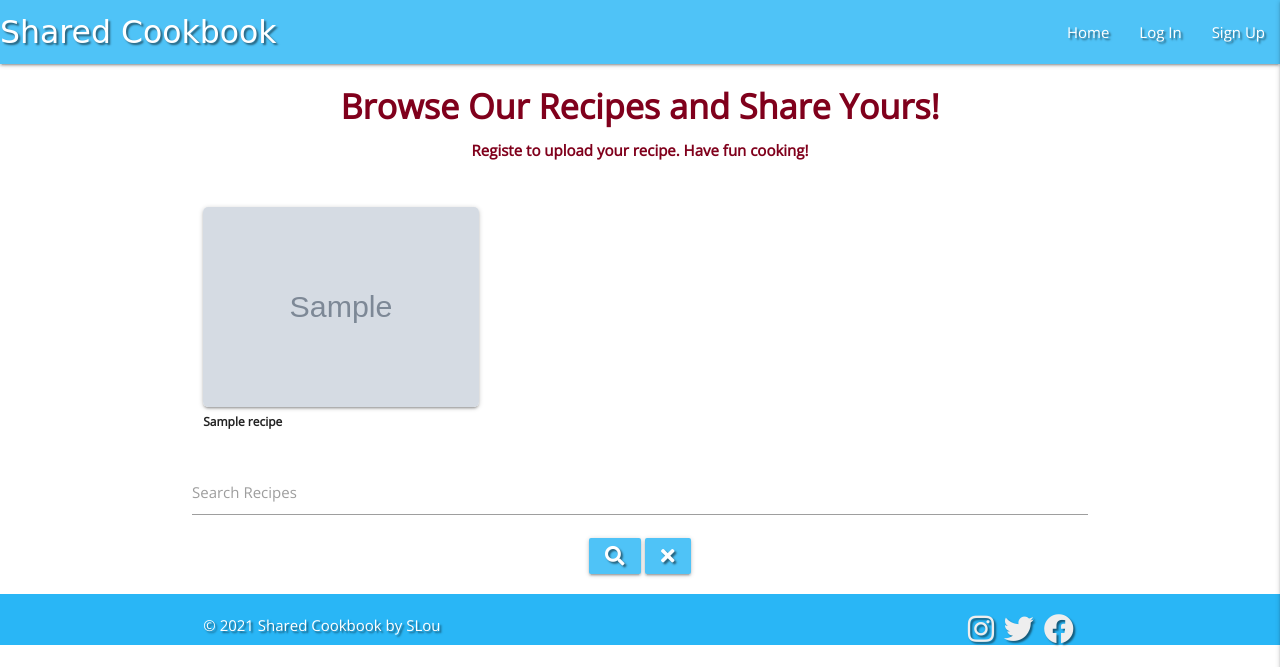
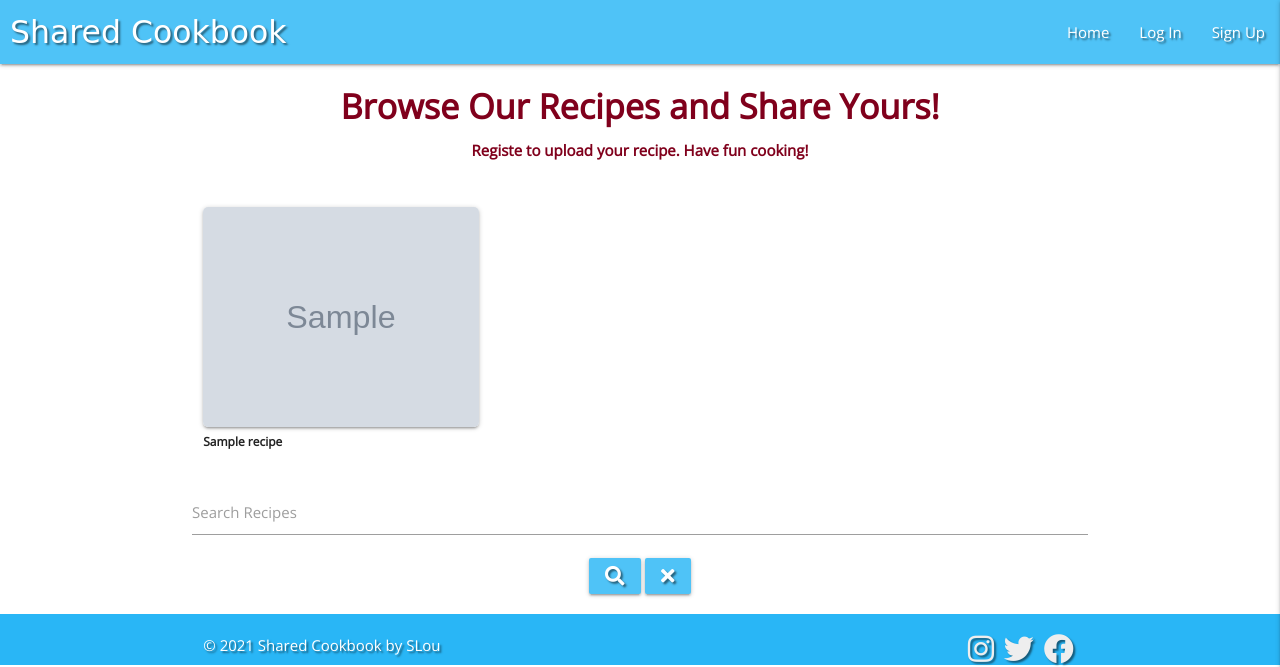
Before and after one commit to Code-Institute-Submissions/suping106-milestone3, a Flask app: page / in a window 1280 px wide. Shown: the top 667 px of the page. Run offline with Flask 2, Linux system fonts and the light colour scheme; grey boxes marked "Sample" are stand-in pictures; a database or web service that is not in the repository returns one stand-in record (values such as "Sample title"); some libraries are stand-ins or nearby versions.

Commit message:
style.css modified

```diff
--- a/static/css/style.css
+++ b/static/css/style.css
@@ -23,6 +23,7 @@ nav .brand-logo {
     display: inline-block;
     font-size: 2.1rem;
     padding: 0;
+    text-indent: 10px;
 }
 
 .sidenav h5 {
@@ -53,7 +54,7 @@ nav .brand-logo {
 }
 
 .card.small {
-    height: 200px;
+    height: 220px;
 }
 
 .recipe-image {
```
